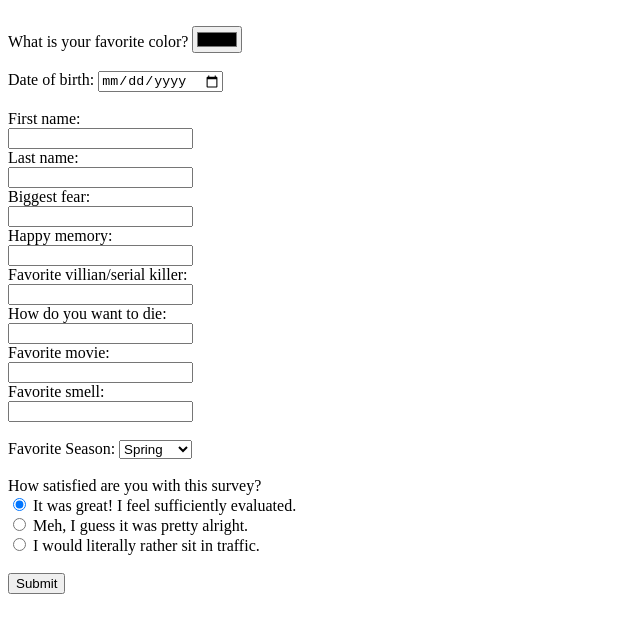
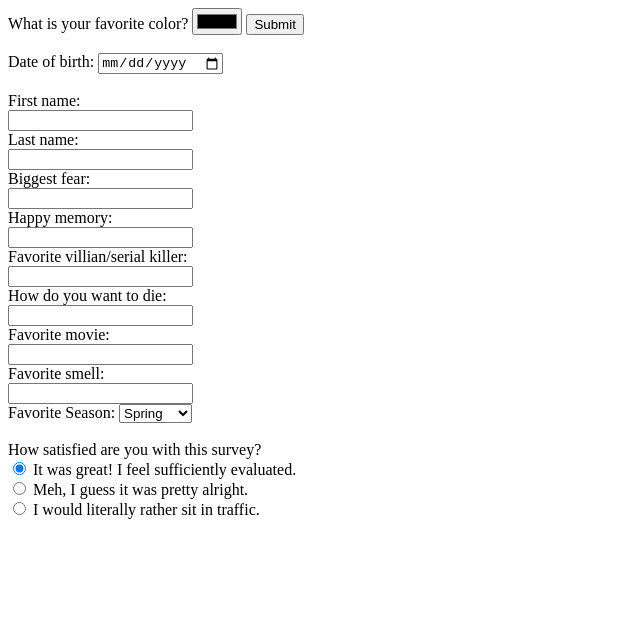
Before and after one commit to ELee-Wuollet13/Survey, a plain HTML site: page index.html in a window 1280 px wide. Shown: the whole page, without its empty margins (0-640 px from the left). Drawn offline with Linux system fonts and the light colour scheme.

Commit message:
complete html, work on sripts

```diff
--- a/css/styles.css
+++ b/css/styles.css
@@ -1,3 +1,3 @@
-.body {
-  color: favoriteColor;
+.background-color {
+  background-color: favoriteColor;
 }
--- a/index.html
+++ b/index.html
@@ -9,10 +9,11 @@
 </head>
 <body>
   <form>
-    <br>
+    <div class="background-color"    <br>
     <div class="form-group">
       <label for="color">What is your favorite color?</label>
       <input id="color" class="form-control" type="color">
+       <button type="submit" form="form1" value="Submit">Submit</button>
     </div><br>
     <div class="form-group">
       <label for="born">Date of birth:</label>
@@ -62,7 +63,8 @@
         I would literally rather sit in traffic.
       </label>
     </div>
-    <br><div>  <button type="submit" form="form1" value="Submit">Submit</button>
+    <br><div>
+    </div>
     </div>
   </form>
 </body>
--- a/js/scripts.js
+++ b/js/scripts.js
@@ -1,9 +1,8 @@
 $(document).ready(function() {
-  alert("hello");
   $("form").submit(function(event) {
+    $("p").css("backgroud-color", favoriteColor)
     var favoriteColor = $("#color").val();
-    alert(favoriteColor);
-
+    Alert(backgroud-color)
 
     event.preventDefault();
   });
```
